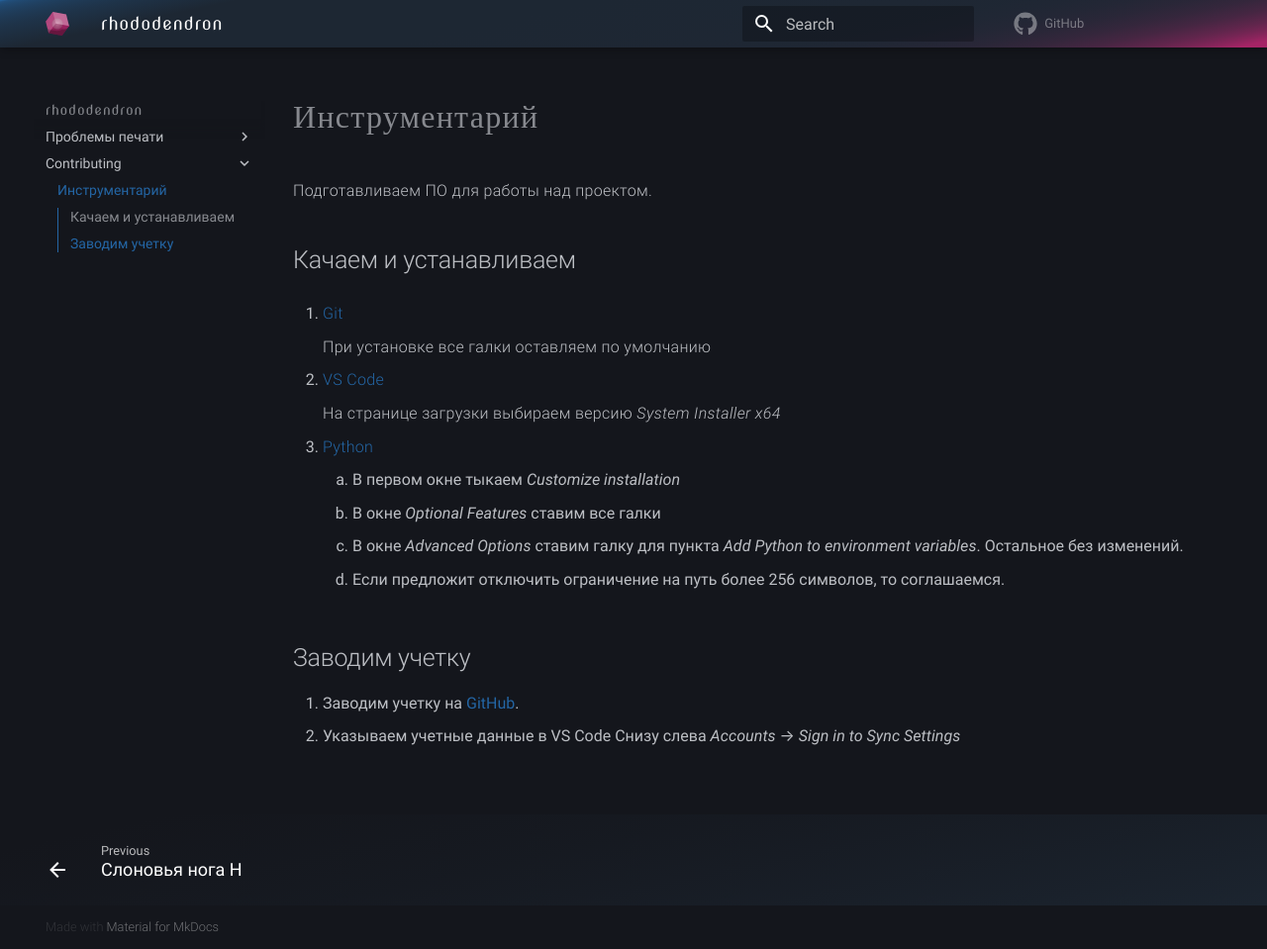
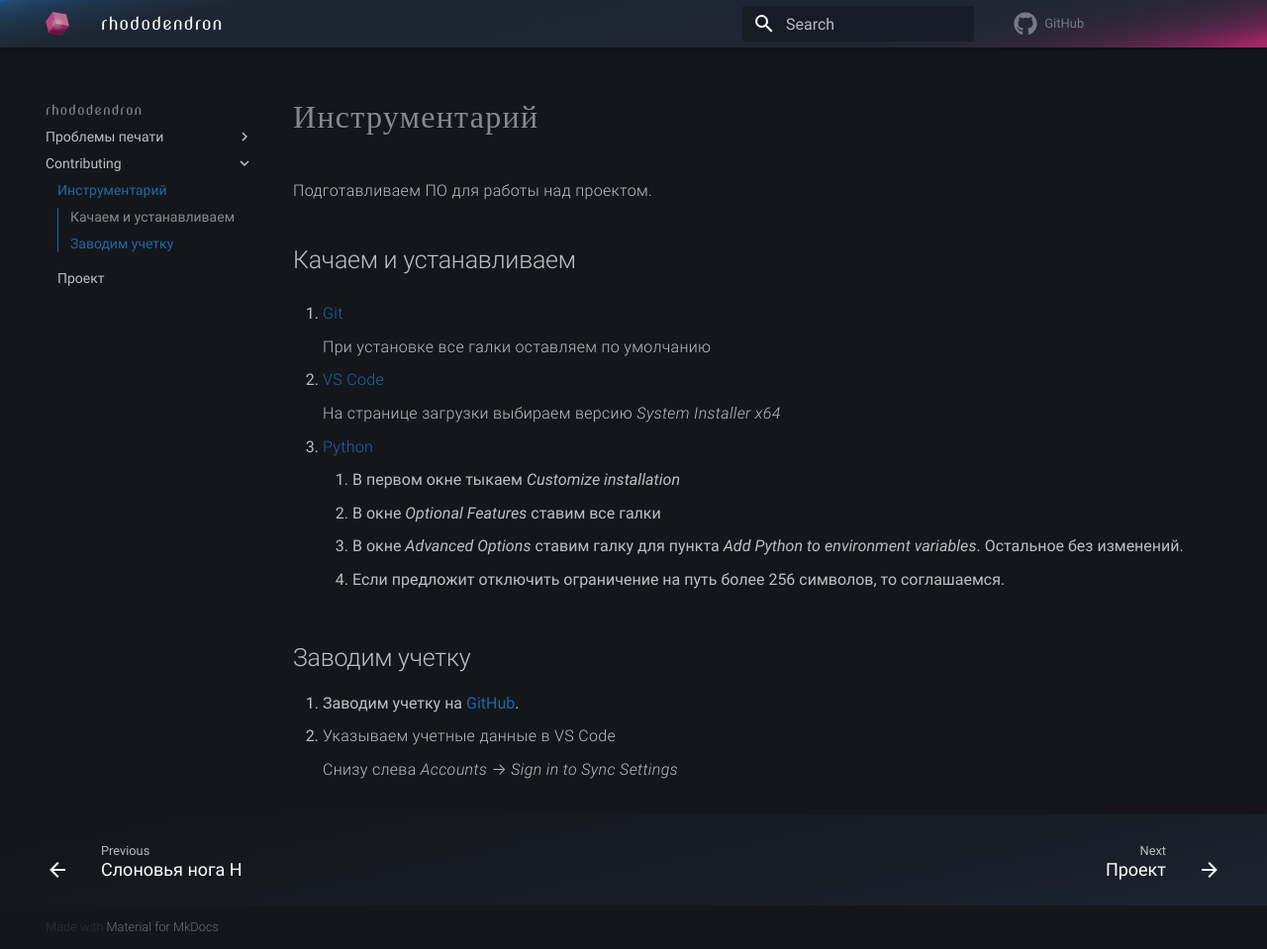
Before and after one commit to chabErch/rhododendron, an MkDocs documentation site: the page built from docs/contributing/инструментарий.md, in a window 1280 px wide and 959 px high. Shown: the whole window at 99% size. Built offline with MkDocs 1.6.1 and Material for MkDocs 9.7.7, drawn with Linux system fonts in a browser that asks for light colours; some web fonts are replaced; comment, search, counter and statistics services are not loaded.

Commit message:
Дополнил contributing

```diff
--- a/docs/assets/stylesheets/r3Dn.css
+++ b/docs/assets/stylesheets/r3Dn.css
@@ -230,3 +230,12 @@ html .md-footer-meta.md-typeset a {
         "YTLC" 550;
     letter-spacing: 0.04em;
 }
+
+/* List numeration style */
+.md-typeset ol ol,.md-typeset ul ol {
+    list-style-type: decimal
+}
+
+.md-typeset ol ol ol,.md-typeset ul ol ol {
+    list-style-type: decimal
+}
--- a/mkdocs.yml
+++ b/mkdocs.yml
@@ -10,6 +10,7 @@ nav:
     - Слоновья нога H: 'проблемы-печати/слоновья-нога-h.md'
   - Contributing:
     - Инструментарий: 'contributing/инструментарий.md'
+    - Проект: 'contributing/проект.md'
 
 theme:
   name: material
@@ -22,6 +23,7 @@ theme:
     - navigation.footer
     - toc.follow
     - toc.integrate
+    - content.code.copy
   icon:
     repo: fontawesome/brands/github
   palette:
@@ -36,6 +38,13 @@ extra_css:
 
 markdown_extensions:
   - neoteroi.cards
+  - pymdownx.highlight:
+      anchor_linenums: true
+      line_spans: __span
+      pygments_lang_class: true
+  - pymdownx.inlinehilite
+  - pymdownx.snippets
+  - pymdownx.superfences
   - pymdownx.keys
   - pymdownx.smartsymbols
   - pymdownx.tilde
@@ -45,6 +54,11 @@ markdown_extensions:
       slugify: !!python/object/apply:pymdownx.slugs.slugify
         kwds:
           case: lower
+  - attr_list
+  - pymdownx.emoji:
+      emoji_index: !!python/name:material.extensions.emoji.twemoji
+      emoji_generator: !!python/name:material.extensions.emoji.to_svg
+  - md_in_html
 
 plugins:
   - search:
```
Also changed, not shown: docs/contributing/добавляем-изменения.md (added, +21 -0 lines), docs/contributing/инструментарий.md (+5 -4 lines), docs/contributing/проект.md (added, +26 -0 lines), docs/contributing/проект.assets/clone-repo.gif (added), docs/contributing/проект.assets/install-extensions.gif (added).
